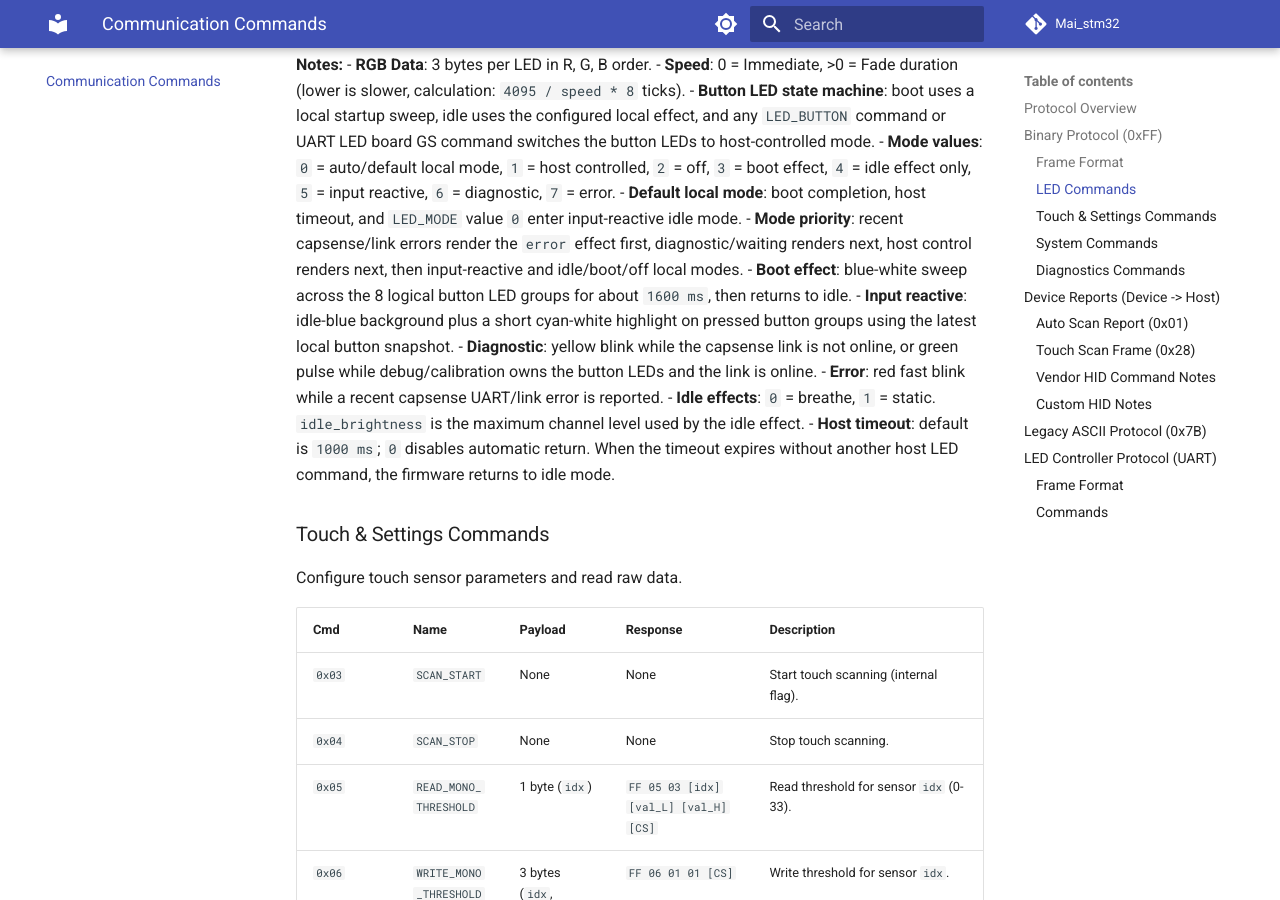
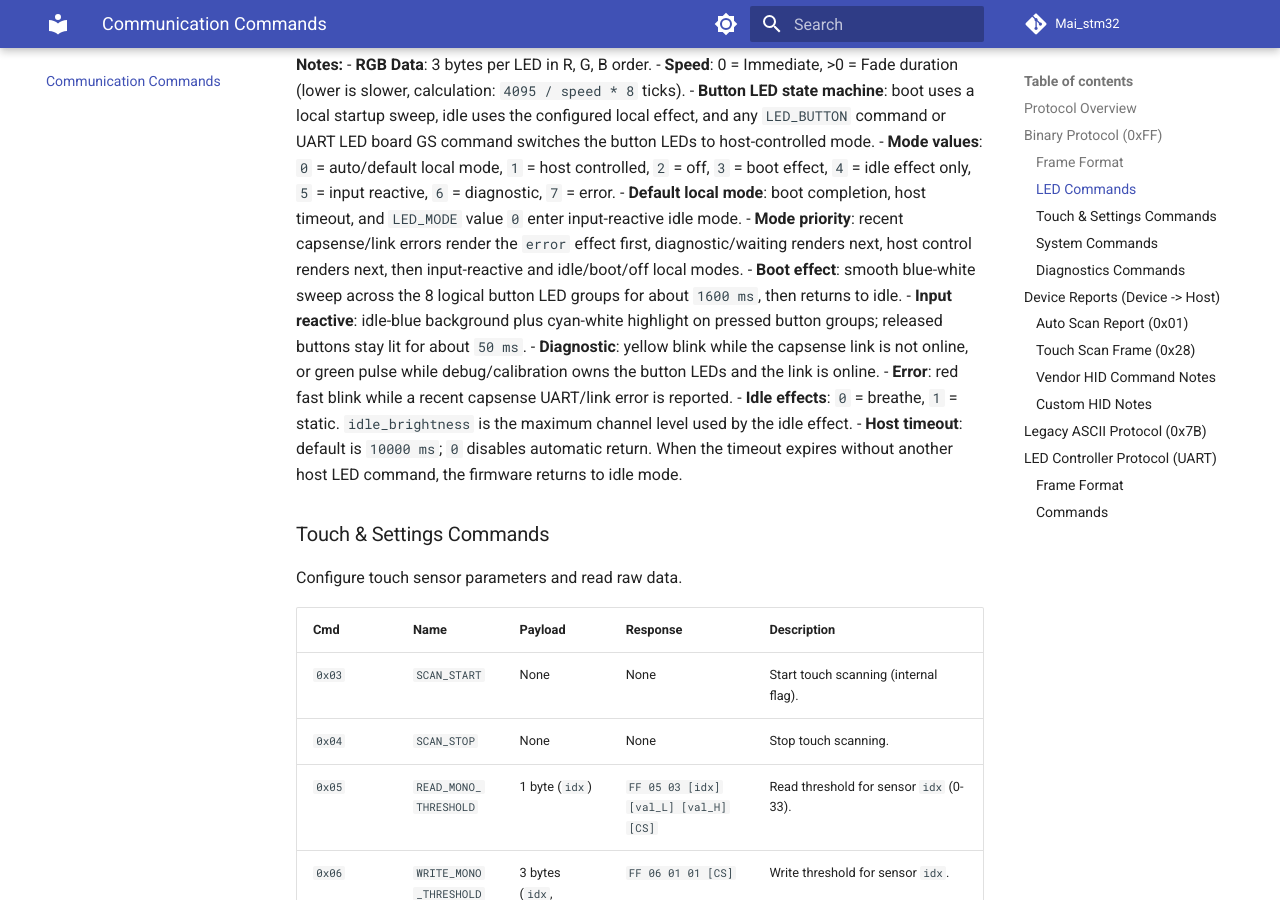
Before and after one commit to Gl0w1amp/Mai_stm32, an MkDocs documentation site: the page built from docs/communication-commands.md, in a window 1280 px wide and 900 px high, scrolled down 2234 px. Built offline with MkDocs 1.6.1 and Material for MkDocs 9.7.7, drawn with Linux system fonts in a browser that asks for light colours; comment, search, counter and statistics services are not loaded.

Commit message:
feat(led): tune button led state effects

```diff
--- a/docs/communication-commands.md
+++ b/docs/communication-commands.md
@@ -67,12 +67,12 @@ Control the on-board LEDs and external lighting.
 - **Mode values**: `0` = auto/default local mode, `1` = host controlled, `2` = off, `3` = boot effect, `4` = idle effect only, `5` = input reactive, `6` = diagnostic, `7` = error.
 - **Default local mode**: boot completion, host timeout, and `LED_MODE` value `0` enter input-reactive idle mode.
 - **Mode priority**: recent capsense/link errors render the `error` effect first, diagnostic/waiting renders next, host control renders next, then input-reactive and idle/boot/off local modes.
-- **Boot effect**: blue-white sweep across the 8 logical button LED groups for about `1600 ms`, then returns to idle.
-- **Input reactive**: idle-blue background plus a short cyan-white highlight on pressed button groups using the latest local button snapshot.
+- **Boot effect**: smooth blue-white sweep across the 8 logical button LED groups for about `1600 ms`, then returns to idle.
+- **Input reactive**: idle-blue background plus cyan-white highlight on pressed button groups; released buttons stay lit for about `50 ms`.
 - **Diagnostic**: yellow blink while the capsense link is not online, or green pulse while debug/calibration owns the button LEDs and the link is online.
 - **Error**: red fast blink while a recent capsense UART/link error is reported.
 - **Idle effects**: `0` = breathe, `1` = static. `idle_brightness` is the maximum channel level used by the idle effect.
-- **Host timeout**: default is `1000 ms`; `0` disables automatic return. When the timeout expires without another host LED command, the firmware returns to idle mode.
+- **Host timeout**: default is `10000 ms`; `0` disables automatic return. When the timeout expires without another host LED command, the firmware returns to idle mode.
 
 ### Touch & Settings Commands
 
```
Also changed, not shown: 1 other file.
